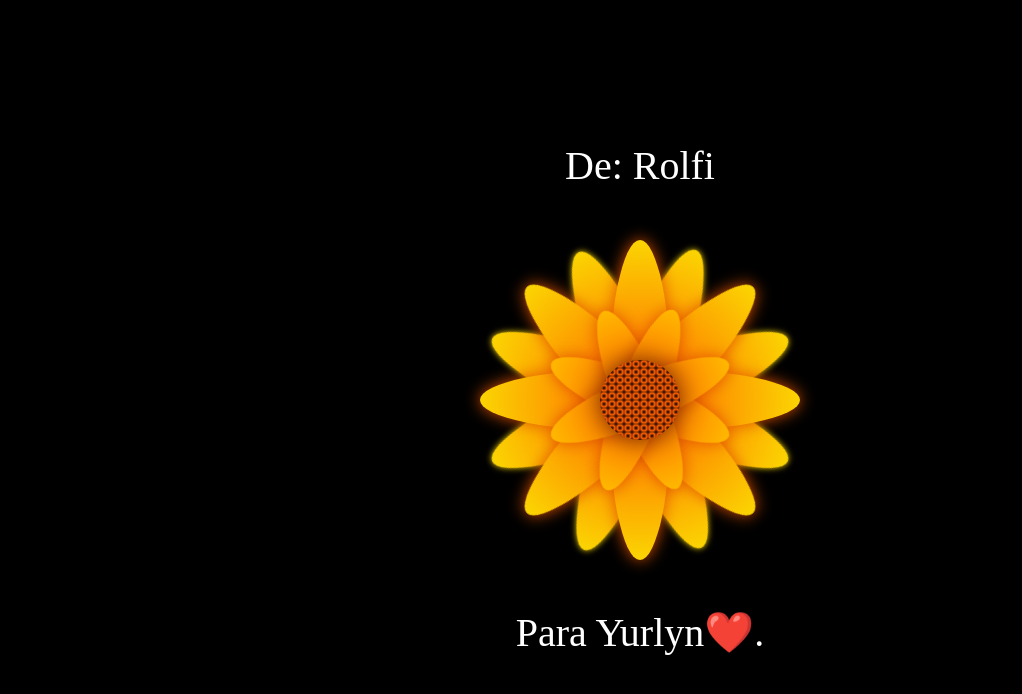
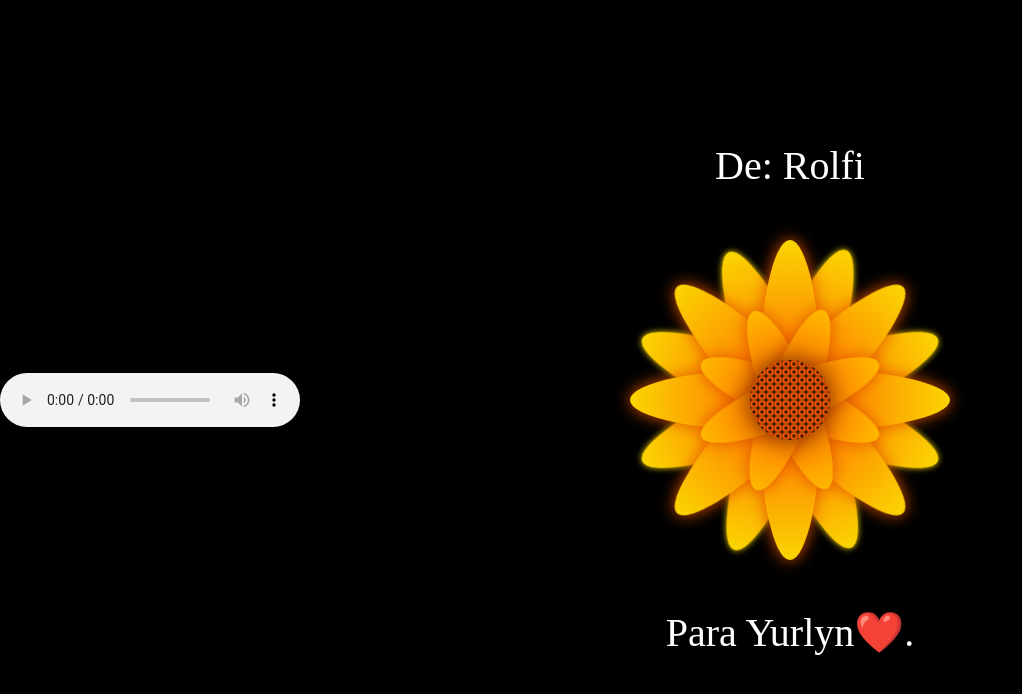
Before and after one commit to roo231/lohiceyosoilito, a plain HTML site: page docs/index.html in a window 1280 px wide. Shown: the whole page, without its empty margins (0-1022 px from the left). Drawn offline with Linux system fonts and the light colour scheme.

Commit message:
Update index.html

```diff
--- a/docs/index.html
+++ b/docs/index.html
@@ -6,6 +6,13 @@
     <meta name="viewport" content="width=device-width, initial-scale=1.0">
     <link rel="Stylesheet" href="style.css">
     <title>Flores para Yurlyn💐</title>
+    </head>
+<body>
+	<audio controls >
+        <source src="rola.mp3" type="audio/mpeg">
+
+    </audio>
+	<script src="script.js"></script>
 </head>
 <body>
 
```
